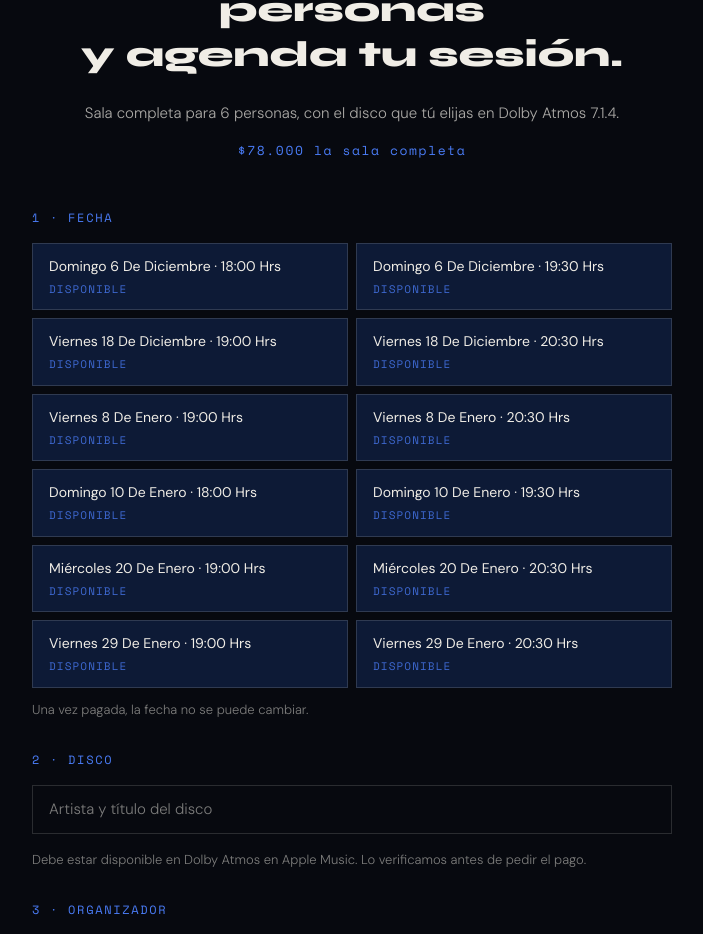
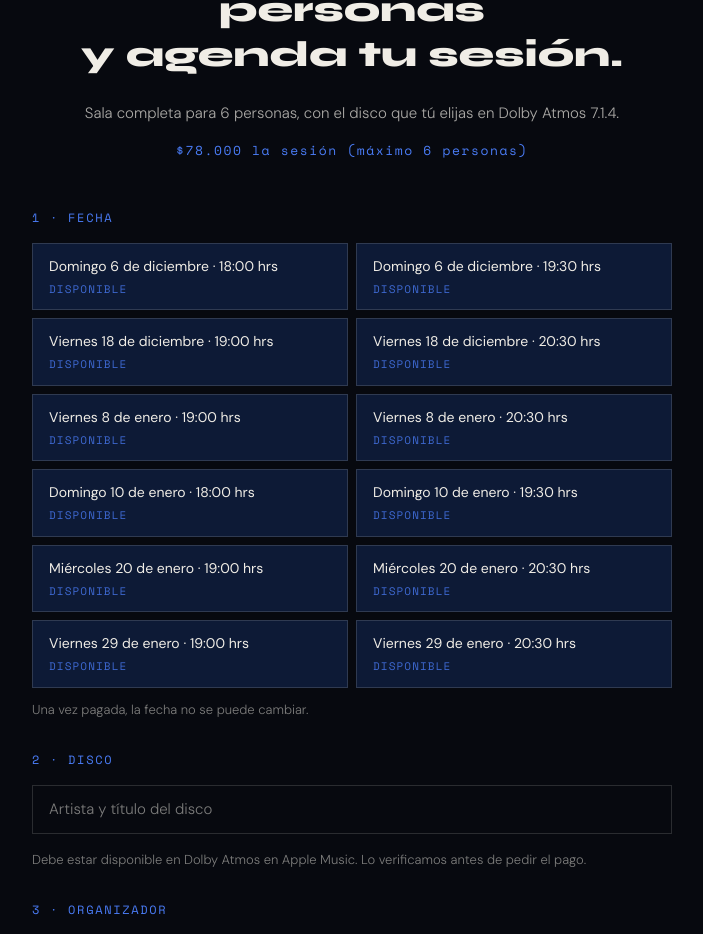
Before and after one commit to estudioserena/estudio-serena-web, a Next.js app: page /escuchasinmersivas in a window 1280 px wide. Shown: the part 2133-3067 px from the top of the page, without its empty margins (288-991 px from the left). Built offline with nearby package versions, Linux system fonts and the light colour scheme; no server answers.

Commit message:
Ajusta texto de precio y mayúsculas en fechas de privadas

```diff
--- a/components/PrivadasReserva.tsx
+++ b/components/PrivadasReserva.tsx
@@ -100,7 +100,7 @@ export default function PrivadasReserva() {
             Sala completa para 6 personas, con el disco que tú elijas en Dolby Atmos 7.1.4.
           </p>
           <p className="font-mono text-[13px] tracking-[0.12em] text-senal text-center mb-12">
-            {clp(PRECIO)} la sala completa
+            {clp(PRECIO)} la sesión (máximo 6 personas)
           </p>
         </FadeUp>
 
@@ -152,7 +152,7 @@ export default function PrivadasReserva() {
                             : "border-crema/[0.06] bg-medianoche/40 text-crema/35 cursor-not-allowed"
                       }`}
                     >
-                      <span className="block capitalize">{s.etiqueta}</span>
+                      <span className="block first-letter:uppercase">{s.etiqueta}</span>
                       <span className="block font-mono text-[11px] tracking-[0.1em] mt-1 text-senal/80">
                         {ETIQUETA_ESTADO[s.estado].toUpperCase()}
                       </span>
```
